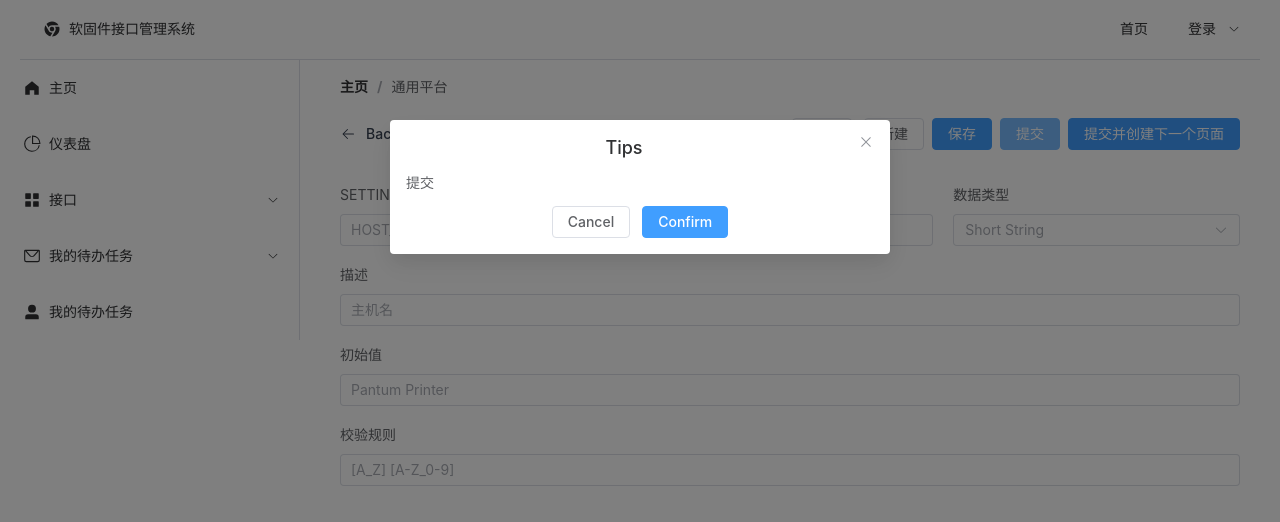
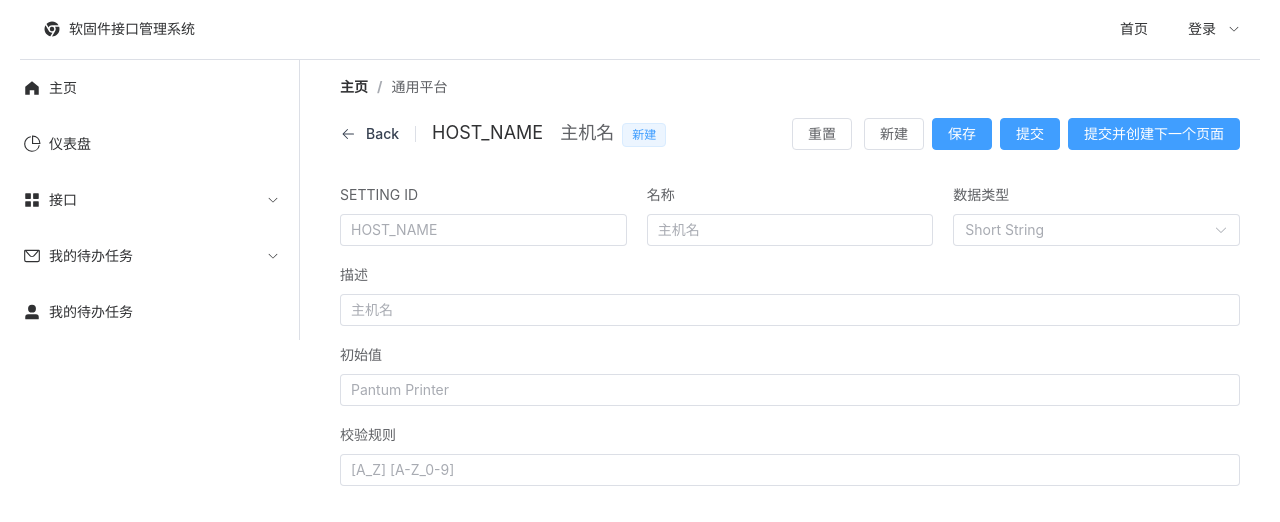
Before and after one commit to linda19504/Admin, a Vue app: page /home in a window 1280 px wide. Shown: the top 522 px of the page. Built offline with nearby package versions, Linux system fonts and the light colour scheme.

Commit message:
modify the dialog

```diff
--- a/src/components/Dialog.vue
+++ b/src/components/Dialog.vue
@@ -1,40 +1,41 @@
 <template>
-    <el-dialog v-model="dialogVisible" title="Tips" width="500" center :before-close="handleClose">
+    <el-dialog v-model="dialogVisible" title="Tips" width="500" center>
         <span>
-            {{ HOME_MAIN.SUBMIT_ONE }}
+            {{ HOME_MAIN.SUBMIT_ITEMS }}
         </span>
         <template #footer>
             <div class="dialog-footer">
-                <el-button @click="cancelDialog">Cancel</el-button>
-                <el-button type="primary" @click="confirmDialog">
-                    Confirm
+                <el-button  @click="dialogVisible = false">取消</el-button>
+                <el-button type="primary"  @click="dialogVisible = false">
+                    确认
                 </el-button>
             </div>
         </template>
     </el-dialog>
 </template>
 <script setup>
-import { ref } from 'vue';
-import { defineComponent, defineEmits } from 'vue';
+import { defineEmits } from 'vue';
 import { HOME_MAIN } from "@/constants/MainPage.constants.js";
-import { ElMessageBox } from 'element-plus';
-const emit = defineEmits(['confirmDialog', 'cancelDialog']);
-    const confirmDialog = () => {
-      emit('confirmDialog');
-    };
+// const emit = defineEmits(['confirmDialog', 'cancelDialog']);
+    // const confirmDialog = () => {
+    //   emit('confirmDialog');
+    //   dialogVisible.value = false;
 
-    const cancelDialog = () => {
-      emit('cancelDialog');
-    };
+    // };
+    // const cancelDialog = () => {
+    //     dialogVisible.value = true;
+    //    emit('cancelDialog');
+    // };
 
 const dialogVisible = defineModel(false);
 
-const handleClose = () => {
-    ElMessageBox.confirm('HOME_MAIN.SUBMIT_ITEMS')
-        .then(() => {
-            dialogVisible.value = false;
-        })
-        .catch(() => {
-        })
-};
+// const handleClose = () => {
+//     ElMessageBox.confirm(HOME_MAIN.SUBMIT_ITEMS)
+//         .then(() => {
+//             dialogVisible.value = false;
+//         })
+//         .catch(() => {
+//             alert('Are you sure to close ?')
+//         })
+// };
 </script>
--- a/src/constants/MainPage.constants.js
+++ b/src/constants/MainPage.constants.js
@@ -23,5 +23,5 @@ export const HOME_MAIN = {
     SAVE:'保存',
     SUBMIT_ONE:'提交',
     CREATE_ONE:'提交并创建下一个页面',
-    SUBMIT_ITEMS:'是否提交',
+    SUBMIT_ITEMS:'是否提交数据？',
 };
--- a/src/views/CreateNextPage.vue
+++ b/src/views/CreateNextPage.vue
@@ -41,15 +41,12 @@
                                             <el-button>{{ HOME_MAIN.RESET_ONE }}</el-button>
                                             <el-button>{{ HOME_MAIN.START_ONE }}</el-button>
                                             <el-button type="primary" class="ml-2">{{ HOME_MAIN.SAVE }}</el-button>
-                                            <!-- <div class="submit_items"> -->
-                                            <el-button type="primary" class="ml-2"@click="openDialog">{{
-                                                HOME_MAIN.SUBMIT_ONE
+                                            <el-button type="primary" class="ml-2" @click="dialogVisible = true">{{
+                                                HOME_MAIN. SUBMIT_ONE
                                             }}
-                                                <Dialog v-model="dialogVisible" @cancelDialog="handleCancel"
-                                                    @confirmDialog="handleConfirm">
+                                                <Dialog v-model="dialogVisible"  >
                                                 </Dialog>
                                             </el-button>
-                                            <!-- </div>  -->
                                             <el-button type="primary" class="ml-2">{{ HOME_MAIN.CREATE_ONE
                                                 }}</el-button>
                                         </div>
@@ -196,17 +193,16 @@ const formInline = reactive({
     originValue: '',
     checkRules: ''
 });
-const dialogVisible = ref(true);
-const handleCancel = () => {
-    alert('dialogVisible.value = false;')
-};
-const handleConfirm = () => {
-    alert('dialogVisible.value = true;')
-};
-const openDialog = ()=>{
-    console.log=("openDialog")
-    dialogVisible.value = true;
-}
+const dialogVisible = ref(false);
+// const handleCancel = () => {
+//     dialogVisible.value = false;
+// };
+// const handleConfirm = () => {
+//     dialogVisible.value = false;
+// };
+// const openDialog = ()=>{
+//     dialogVisible.value = true;
+// };
 </script>
 <style scoped>
 .el-menu--horizontal>.el-menu-item:nth-child(1) {
```
